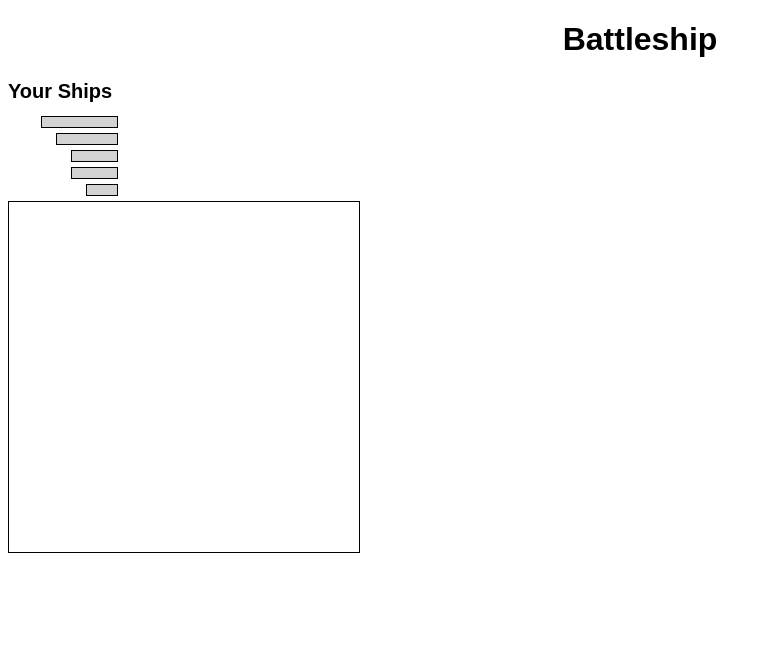
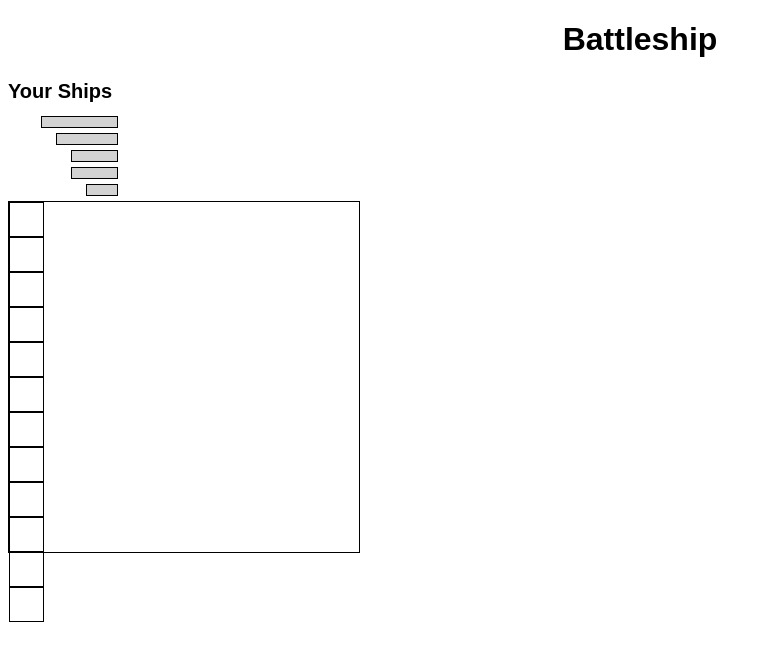
Before and after one commit to muduxd/Battleship, a React app: page / in a window 1280 px wide. Shown: the top 660 px of the page, without its empty margins (0-771 px from the left). Built offline with nearby package versions, Linux system fonts and the light colour scheme.

Commit message:
3rd commit

```diff
--- a/src/App/App.js
+++ b/src/App/App.js
@@ -14,7 +14,7 @@ const App = () => {
   return (
     <Provider store={store}>
       <div>
-        <h1 className="title">Battleship</h1>
+        <h1 style={{ textAlign: "center" }}>Battleship</h1>
       </div>
       <Ships />
       <Grid />
--- a/src/App/grid.js
+++ b/src/App/grid.js
@@ -9,6 +9,19 @@ export const Grid = () => {
         width: "350px",
         height: "350px",
       }}
-    ></div>
+    >
+      <div className="square"></div>
+      <div className="square"></div>
+      <div className="square"></div>
+      <div className="square"></div>
+      <div className="square"></div>
+      <div className="square"></div>
+      <div className="square"></div>
+      <div className="square"></div>
+      <div className="square"></div>
+      <div className="square"></div>
+      <div className="square"></div>
+      <div className="square"></div>
+    </div>
   );
 };
--- a/src/index.css
+++ b/src/index.css
@@ -2,7 +2,13 @@ body {
   font-family: Arial, Helvetica, sans-serif;
 }
 
-.title {
-  font-family: Arial, Helvetica, sans-serif;
-  text-align: center;
+.square {
+  width: 35px;
+  height: 35px;
+  box-sizing: border-box;
+  border: 1px solid black;
+  display: flex;
+  justify-content: right;
+  align-items: flex-start;
+  font-size: 80px;
 }
```
